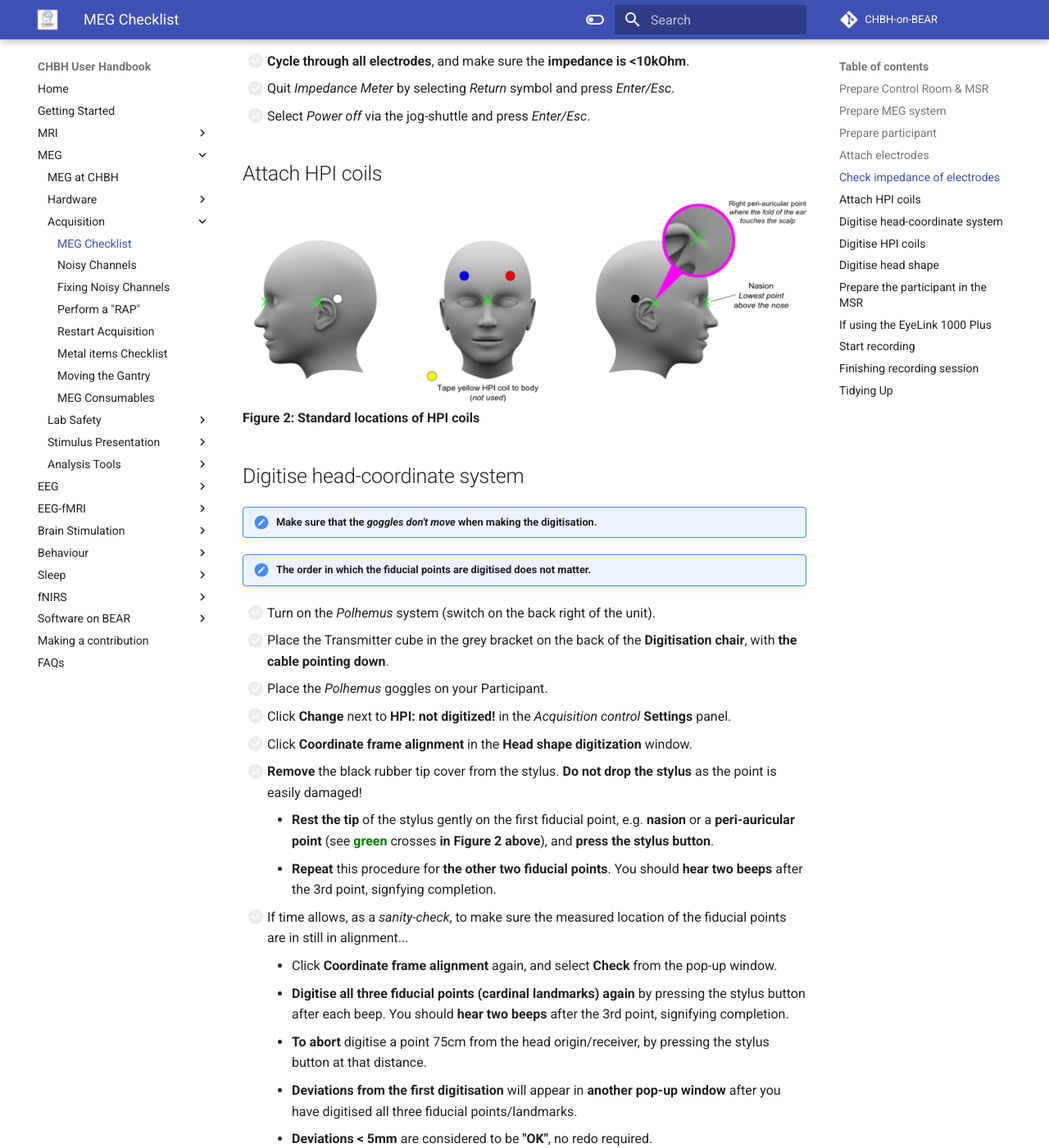
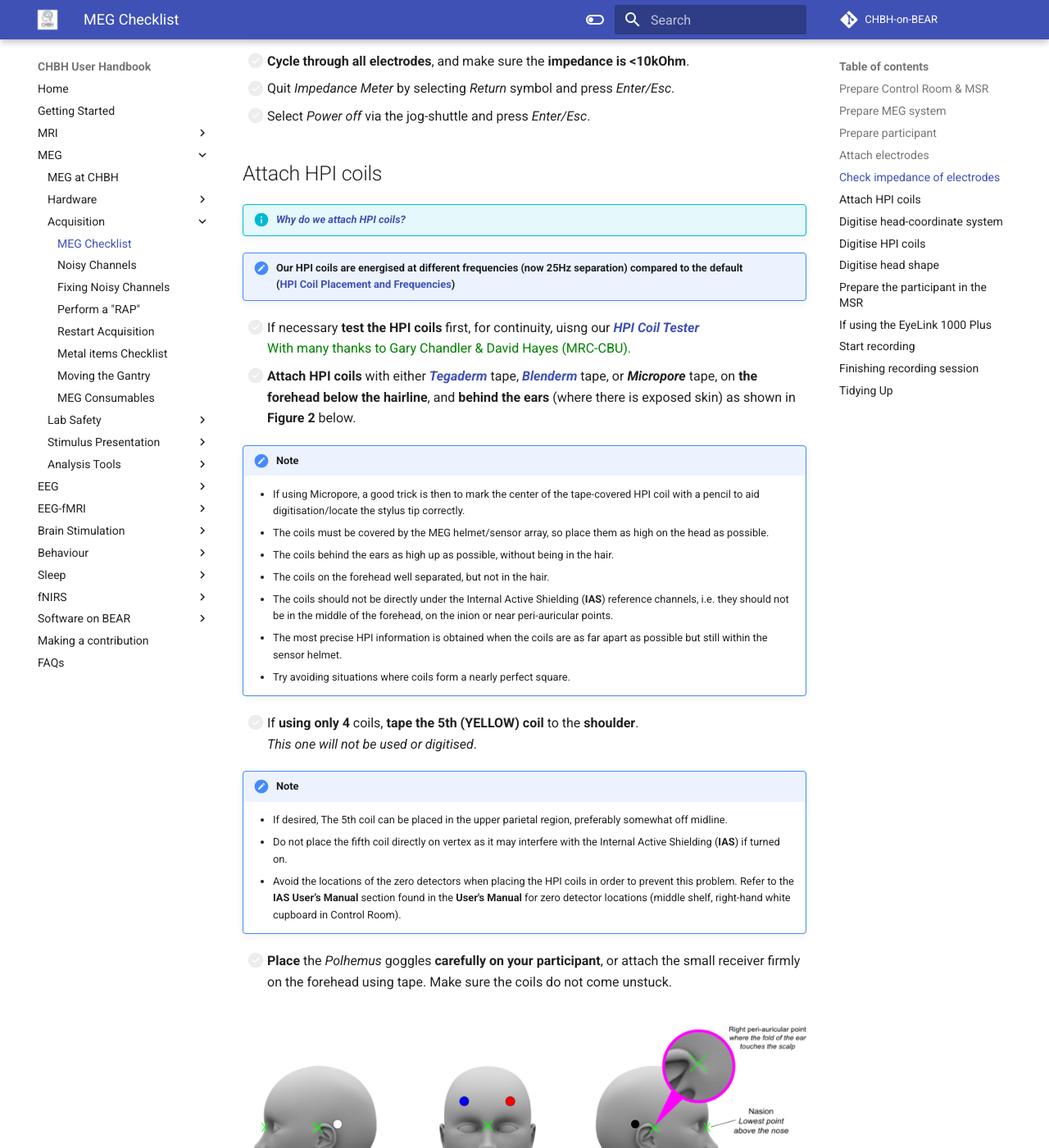
Before and after one commit to chbh-opensource/chbh-on-bear, an MkDocs documentation site: the page built from docs/meg/acquisition/meg-acquisition-checklist.md, in a window 1280 px wide and 1400 px high, scrolled down 4674 px. Shown: the whole window at 82% size. Built offline with MkDocs 1.6.1 and Material for MkDocs 9.7.7, drawn with Linux system fonts in a browser that asks for light colours; comment, search, counter and statistics services are not loaded; some of the changed text lies outside the part shown.

Commit message:
Adding more to Acquisition Checklist

```diff
--- a/docs/meg/acquisition/meg-acquisition-checklist.md
+++ b/docs/meg/acquisition/meg-acquisition-checklist.md
@@ -157,9 +157,41 @@ Use the **[SIGGI II impedance meter](../../meg/pdfs/SIGGI_II_User_Manual.pdf)**
 
 ## Attach HPI coils
 
+!!! info "*[Why do we attach HPI coils?](../../meg/pdfs/Why_attach_HPI_coils.pdf)*"
+
+!!! Note "Our HPI coils are energised at different frequencies (now 25Hz separation) compared to the default <br /> ([HPI Coil Placement and Frequencies](../../meg/pdfs/HPI_Coil_Placement_and_Frequencies.pdf))"
+
+- [ ] If necessary **test the HPI coils** first, for continuity, uisng our ***[HPI Coil Tester](../../meg/pdfs/HPI_Coil_Testing.pdf)***<br />
+<span style="color:green">With many thanks to Gary Chandler & David Hayes (MRC-CBU).</span>
+- [ ] **Attach HPI coils** with either ***[Tegaderm](../../meg/pdfs/Using_Tegaderm_Tape.pdf)*** tape, ***[Blenderm](../../meg/pdfs/Using_Blenderm_Tape.pdf)*** tape, or ***Micropore*** tape, on **the forehead below the hairline**, and **behind the ears** (where there is exposed skin) as shown in **Figure 2** below.
+
+!!! Note
+	- If using Micropore, a good trick is then to mark the center of the tape-covered HPI coil with a pencil to aid digitisation/locate the stylus tip correctly.<br />
+	- The coils must be covered by the MEG helmet/sensor array, so place them as high on the head as possible.<br />
+	- The coils behind the ears as high up as possible, without being in the hair.<br />
+	- The coils on the forehead well separated, but not in the hair.<br />
+	- The coils should not be directly under the Internal Active Shielding (**IAS**) reference channels, i.e. they should not be in the middle of the forehead, on the inion or near peri-auricular points.<br />
+	- The most precise HPI information is obtained when the coils are as far apart as possible but still within the sensor helmet.<br />
+	- Try avoiding situations where coils form a nearly perfect square.
+
+- [ ] If **using only 4** coils, **tape the 5th (YELLOW) coil** to the **shoulder**.<br /> *This one will not be used or digitised*.
+
+!!! Note
+	- If desired, The 5th coil can be placed in the upper parietal region, preferably somewhat off midline.<br />
+	- Do not place the fifth coil directly on vertex as it may interfere with the Internal Active Shielding (**IAS**) if turned on.
+	- Avoid the locations of the zero detectors when placing the HPI coils in order to prevent this problem. Refer to the **IAS User’s Manual** section found in the **User's Manual** for zero detector locations (middle shelf, right-hand white cupboard in Control Room).
+
+- [ ] **Place** the *Polhemus* goggles **carefully on your participant**, or attach the small receiver firmly on the forehead using tape. Make sure the coils do not come unstuck.
+
+<br />
 ![Figure 2](../../images/meg/HPI_placement.png)
 **Figure 2: Standard locations of HPI coils**
+<br />
 
+**<span style="color:blue">Please don’t rush the HPI coil attachment!</span>**
+
+- The better the coils are attached, the less likely they will move during digitisation and when the participant is sitting in the gantry chair.
+	 - Less likely to produce a **non-Acceptance** when performing the ***megacq*** HPI check.
 
 ## Digitise head-coordinate system
 
```
Also changed, not shown: 5 other files.
